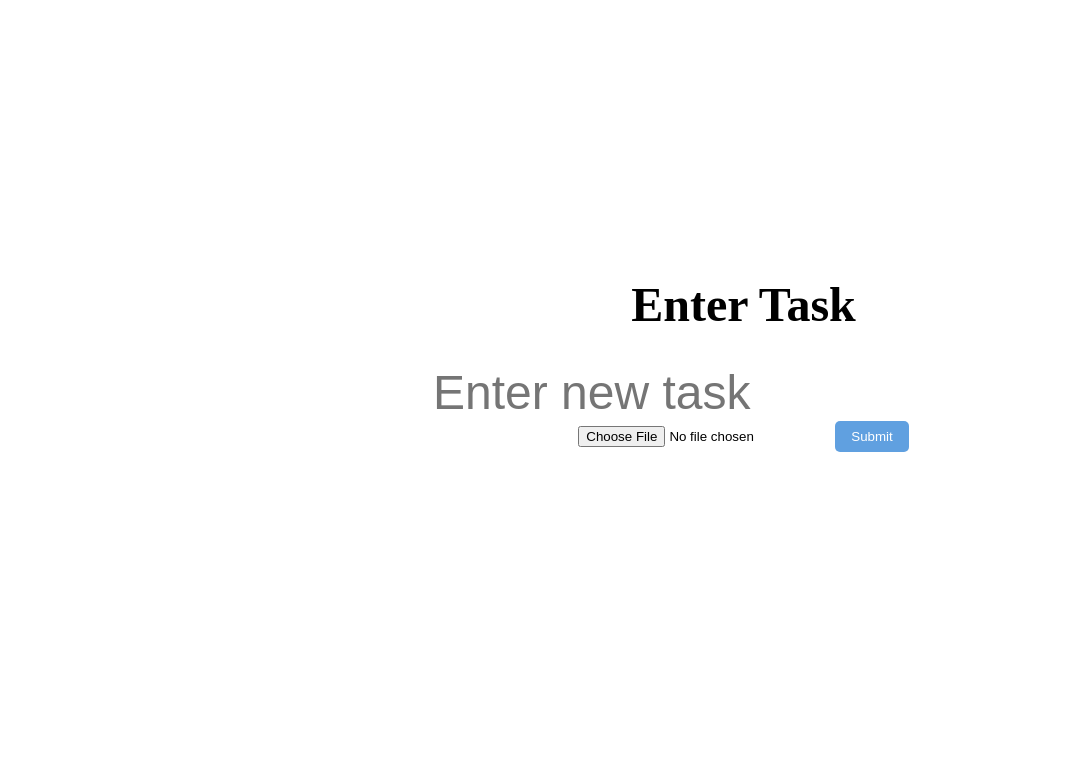
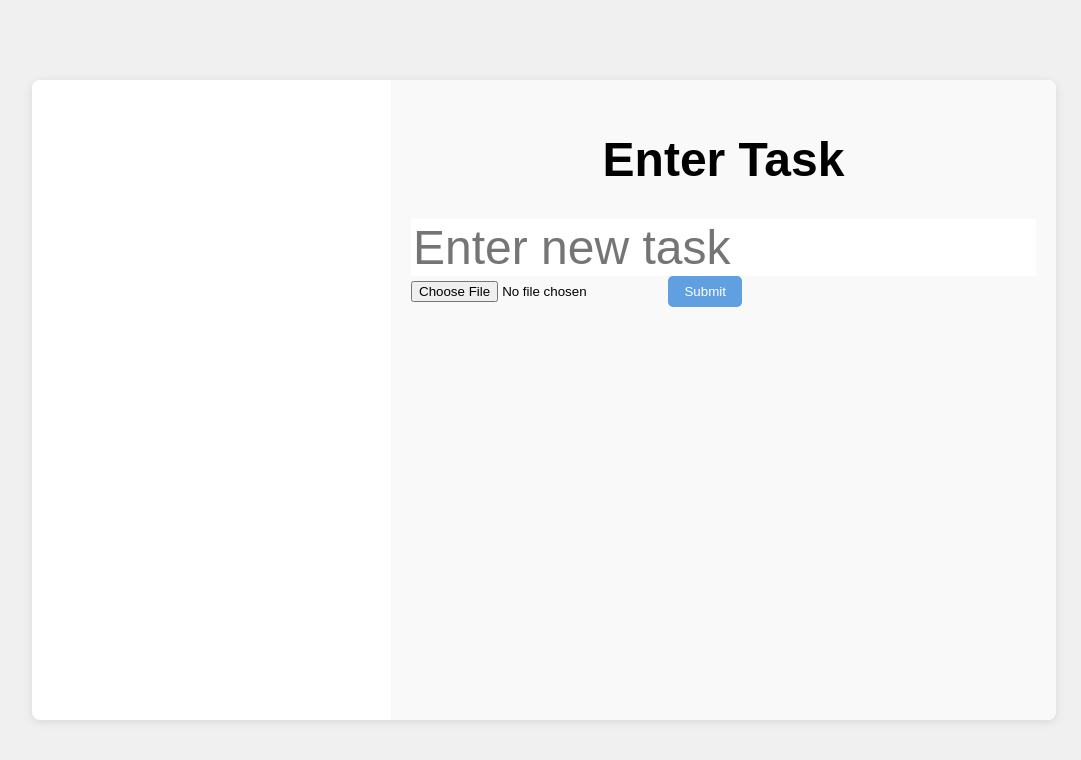
Before and after one commit to nvenkm/to-do-multer, a website with bundled scripts: page index.html in a window 1280 px wide. Shown: the whole page, without its empty margins (96-1177 px from the left). Built offline with nearby package versions, Linux system fonts and the light colour scheme; files whose address does not match are found by name.

Commit message:
changed styles

```diff
--- a/styles.css
+++ b/styles.css
@@ -1,49 +1,88 @@
 /* styles.css */
 
 body {
+  /* display: flex;
+  align-items: center;
+  justify-content: center; */
+  font-family: Arial, sans-serif;
+  margin: 0;
+  padding: 0;
   display: flex;
+  justify-content: center;
   align-items: center;
-  justify-content: center;
+  height: 100vh;
+  background-color: #f0f0f0;
 }
 
 /* Add styles for the main container */
 .todo-container {
-  display: flex;
+  /* display: flex;
   justify-content: space-between;
   align-items: center;
   height: 80vh;
   width: 80vw;
-  padding: 20px;
+  padding: 20px; */
+
+  display: flex;
+  width: 80vw;
+  height: 80vh;
+  background-color: #fff;
+  border-radius: 8px;
+  box-shadow: 0px 2px 10px rgba(0, 0, 0, 0.1);
+  overflow: hidden;
 }
 
 /* Add styles for the left section */
 .todo-left {
+  /* flex: 1;
+  height: 100%;
+  overflow-y: auto; */
+
+  flex: 2;
+  padding: 20px;
+}
+
+/* Add styles for the right section */
+.todo-right {
+  /* flex: 1;
+  text-align: center; */
+
   flex: 1;
+  background-color: #f9f9f9;
+  padding: 20px;
+  display: flex;
+  flex-direction: column;
+  align-items: center;
+}
+
+/* Add styles for the task list */
+.todo-list {
+  /* list-style: none;
+  padding: 0; */
+
+  list-style: none;
+  padding: 0;
   height: 100%;
   overflow-y: auto;
 }
 
-/* Add styles for the right section */
-.todo-right {
-  flex: 1;
-  text-align: center;
-}
-
-/* Add styles for the task list */
-.todo-list {
-  list-style: none;
-  padding: 0;
-}
-
 .todo {
-  font-size: 2rem;
+  /* font-size: 2rem;
   display: flex;
   align-items: center;
   justify-content: space-between;
   margin-bottom: 10px;
   padding: 5px;
   border: 1px solid #ccc;
-  border-radius: 5px;
+  border-radius: 5px; */
+
+  margin-bottom: 10px;
+  padding: 8px 12px;
+  border-radius: 4px;
+  background-color: #f5f5f5;
+  display: flex;
+  align-items: center;
+  justify-content: space-between;
 }
 
 /* Add styles for the completed task list */
@@ -104,7 +143,7 @@ form button[type="submit"]:hover {
 }
 
 img {
-  width: 2em;
+  width: 4em;
 }
 
 .buttons-container {
```
